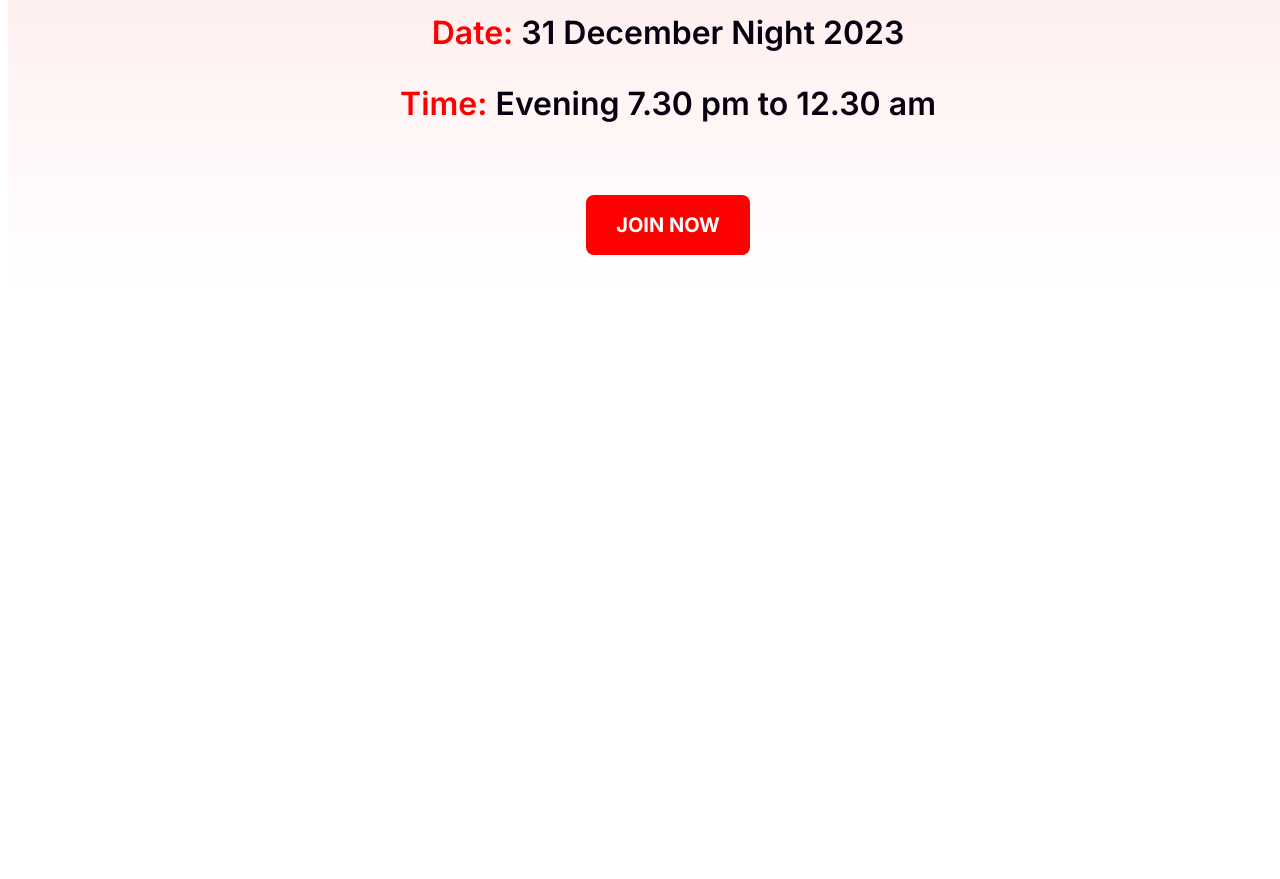
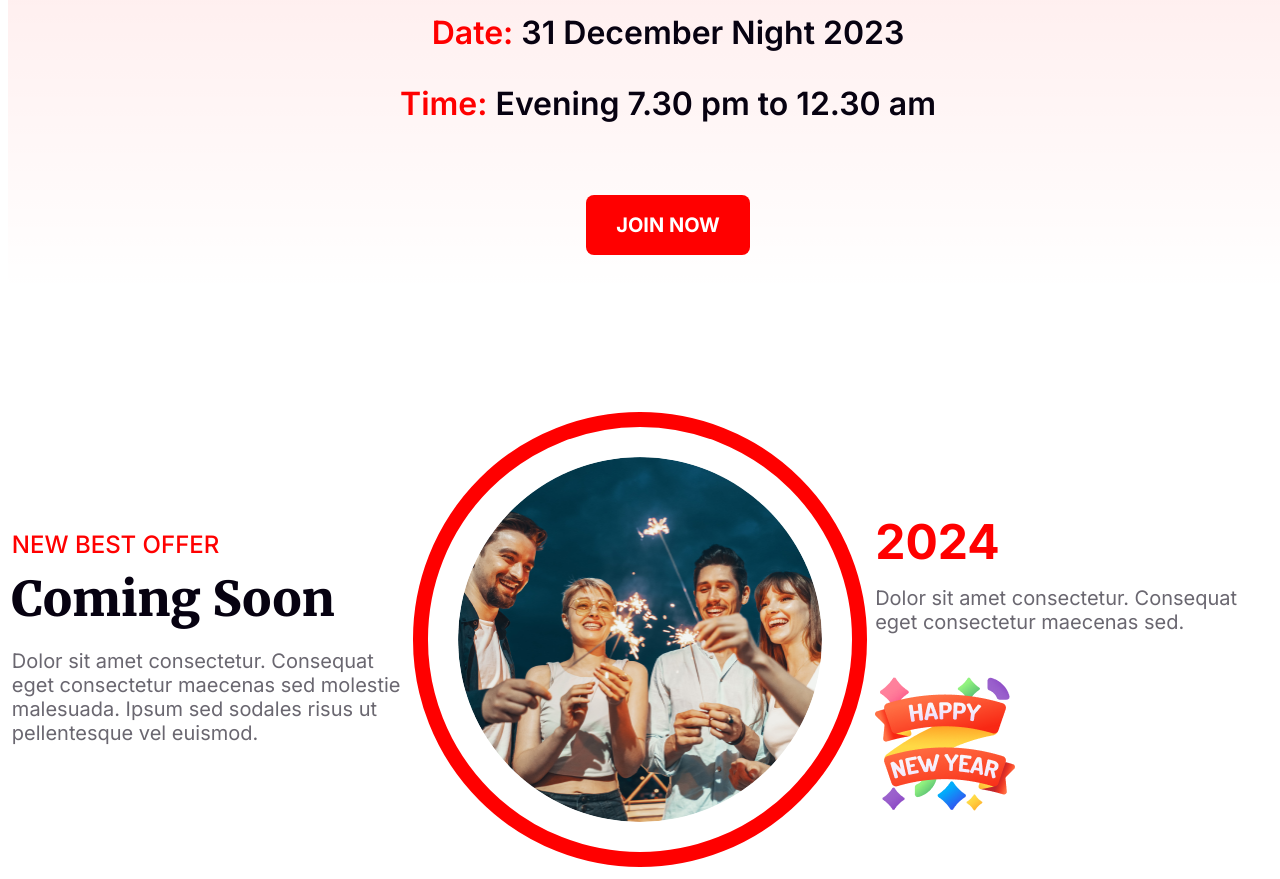
Before and after one commit to Tanjum22/Assignment-1, a plain HTML site: page index.html in a window 1280 px wide. Shown: the part 2610-3489 px from the top of the page. Before the commit the page ends 2910 px from the top, so only its background shows below. Drawn offline with Linux system fonts and the light colour scheme.

Commit message:
added fouth section

```diff
--- a/index.html
+++ b/index.html
@@ -47,7 +47,21 @@
             <p><span class="text-primary">Time:</span>   Evening 7.30 pm to 12.30 am</p> </div>
             <button class="btn-third-section">JOIN NOW</button>
         </section>
-
+    <section class="fourth-section">
+        <div>
+            <h4 class="fourth-section-title">NEW BEST OFFER</h4>
+            <h3 class="fourth-section-sub-titte">Coming Soon</h3>
+            <p class="fourth-section-description">Dolor sit amet consectetur. Consequat eget consectetur maecenas sed molestie malesuada. Ipsum sed sodales risus ut pellentesque vel euismod. </p>
+        </div>
+        <div class="round-pic">
+            <img src="resources/Ellipse 1.png" alt="">
+        </div>
+        <div>
+            <h3 class="year">2024</h3>
+            <p class="fourth-section-description">Dolor sit amet consectetur. Consequat eget consectetur maecenas sed.</p>
+            <img src="resources/Group 96.png" alt="">
+        </div>
+    </section>
     </main>
 </body>
 
--- a/styles/assignment-1.css
+++ b/styles/assignment-1.css
@@ -169,3 +169,59 @@ main section {
     font-weight: 700;
     border: 0px;
 }
+
+.fourth-section {
+    display: flex;
+    justify-content: space-around;
+    align-items: center;
+}
+
+.round-pic>img {
+
+    width: 364.844px;
+    height: 364.844px;
+    border-radius: 364.844px;
+    border: 15px solid #F00;
+    padding: 30px;
+}
+
+.fourth-section-title {
+    color: #F00;
+    font-family: Inter;
+    font-size: 24px;
+    font-style: normal;
+    font-weight: 500;
+    line-height: normal;
+    margin-bottom: 10px;
+}
+
+.fourth-section-sub-titte {
+    color: #070211;
+    font-family: Merriweather;
+    font-size: 48px;
+    font-style: normal;
+    font-weight: 900;
+    line-height: normal;
+    margin-top: 0px;
+    margin-bottom: 20px;
+}
+
+.fourth-section-description {
+    color: rgba(7, 2, 17, 0.60);
+    font-family: Inter;
+    font-size: 20px;
+    font-style: normal;
+    font-weight: 400;
+    margin-top: 0px;
+    width: 393px;
+    margin-bottom: 40px;
+}
+
+.year {
+    color: #F00;
+    font-family: Inter;
+    font-size: 48px;
+    font-style: normal;
+    font-weight: 700;
+    margin-bottom: 15px;
+}
```
Also changed, not shown: resources/Group 70 (1).png (deleted).
